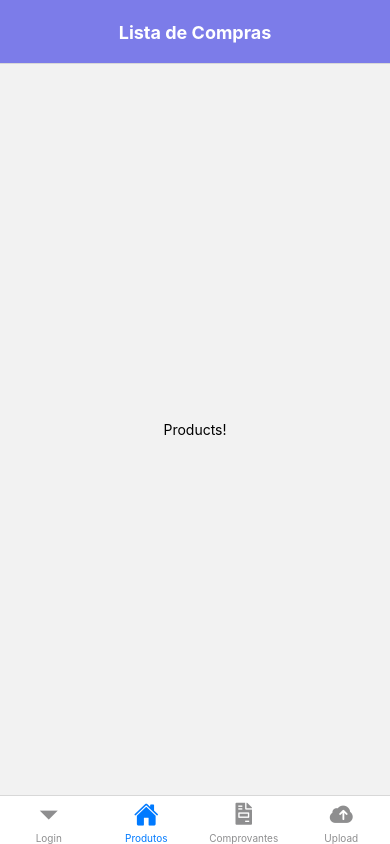
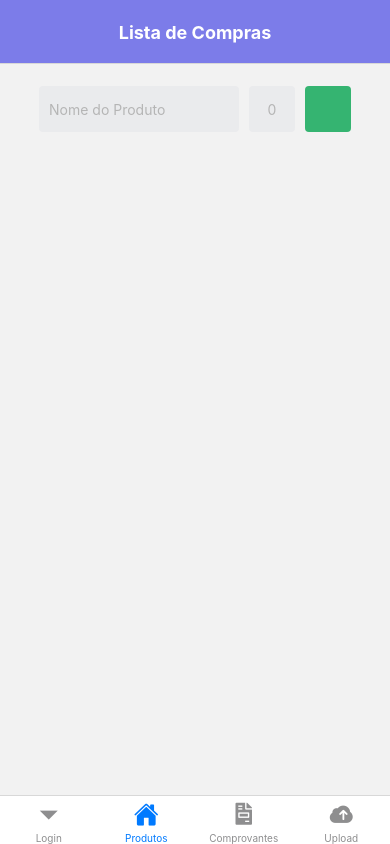
Before and after one commit to YuriCast/My-Shopping, a React Native app: screen /Products in a window 390 px wide. Built offline with nearby package versions, Linux system fonts and the light colour scheme.

Commit message:
added header inputs

```diff
--- a/screens/products/products.tsx
+++ b/screens/products/products.tsx
@@ -1,11 +1,25 @@
 import * as React from 'react';
-import { Text, View } from 'react-native';
+import { Text, View, TextInput, TouchableOpacity } from 'react-native';
 import styles from './productsStyles';
 
 function ProductsScreen() {
   return (
     <View style={styles.container}>
-      <Text>Products!</Text>
+      <View style={styles.inputs}>
+        <TextInput
+          style={styles.inputText}
+          placeholder="Nome do Produto"
+          autoCapitalize="none"
+        />
+        <TextInput
+          style={styles.inputNumber}
+          placeholder="0"
+          autoCapitalize="none"
+        />
+        <TouchableOpacity
+          style={styles.inputAdd}
+        />
+      </View>
     </View>
   );
 }
--- a/screens/products/productsStyles.tsx
+++ b/screens/products/productsStyles.tsx
@@ -3,9 +3,38 @@ import { StyleSheet } from 'react-native';
 const productsStyles = StyleSheet.create({
   container: {
     flex: 1,
-    justifyContent: 'center',
     alignItems: 'center',
-  }
+  },
+  inputs: {
+    flexDirection: 'row',
+    gap: 10,
+    marginTop: 22,
+  },
+  inputText: {
+    height: 46,
+    width: 200,
+    padding: 10,
+    borderRadius: 4,
+    backgroundColor: '#eaebed',
+    color: '#B5B5B5',
+  },
+  inputNumber: {
+    height: 46,
+    width: 46,
+    padding: 10,
+    borderRadius: 4,
+    backgroundColor: '#eaebed',
+    color: '#B5B5B5',
+    textAlign: 'center'
+  },
+  inputAdd: {
+    height: 46,
+    width: 46,
+    padding: 10,
+    borderRadius: 4,
+    backgroundColor: '#35b471',
+    color: '#B5B5B5',
+  },
 });
 
 export default productsStyles;
```
